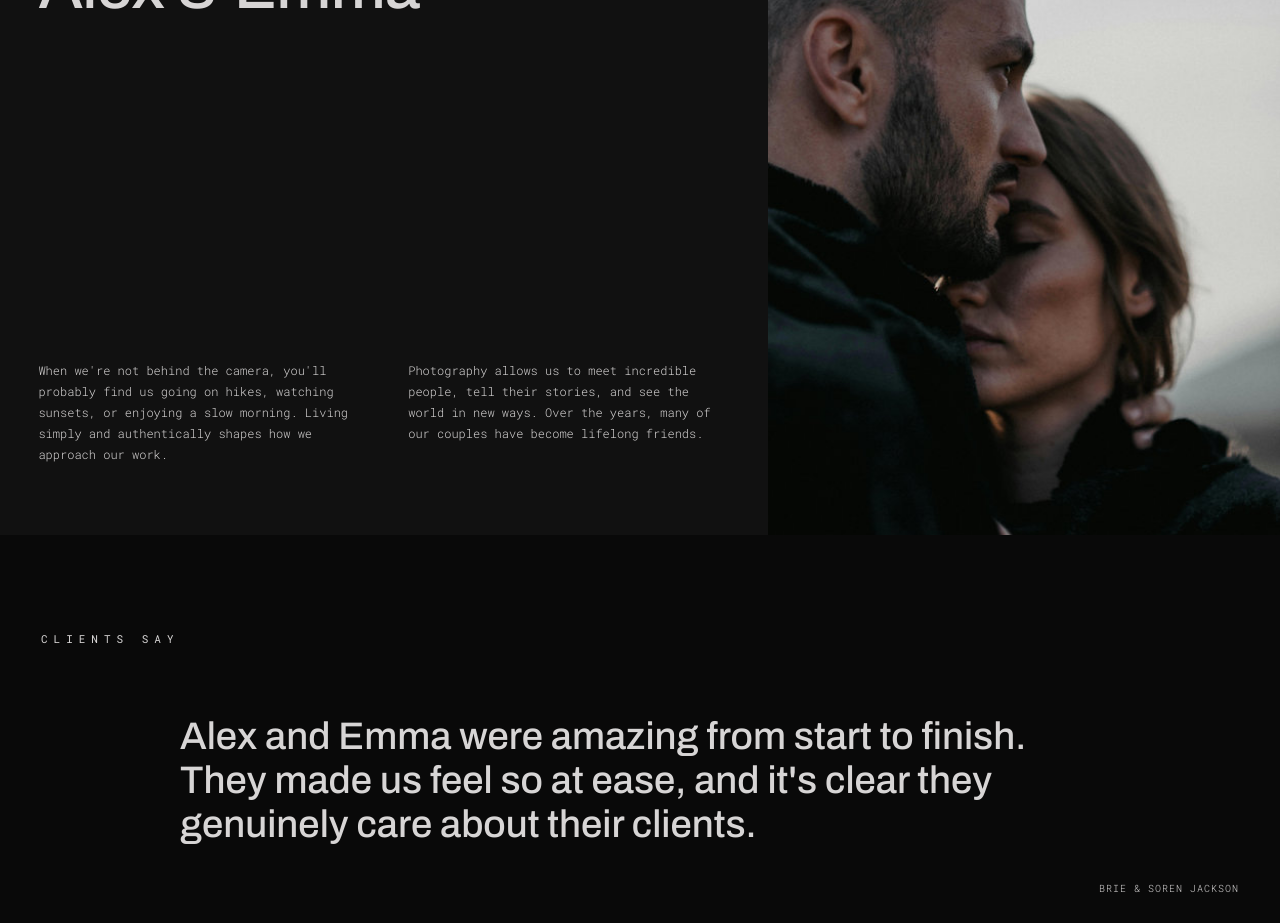
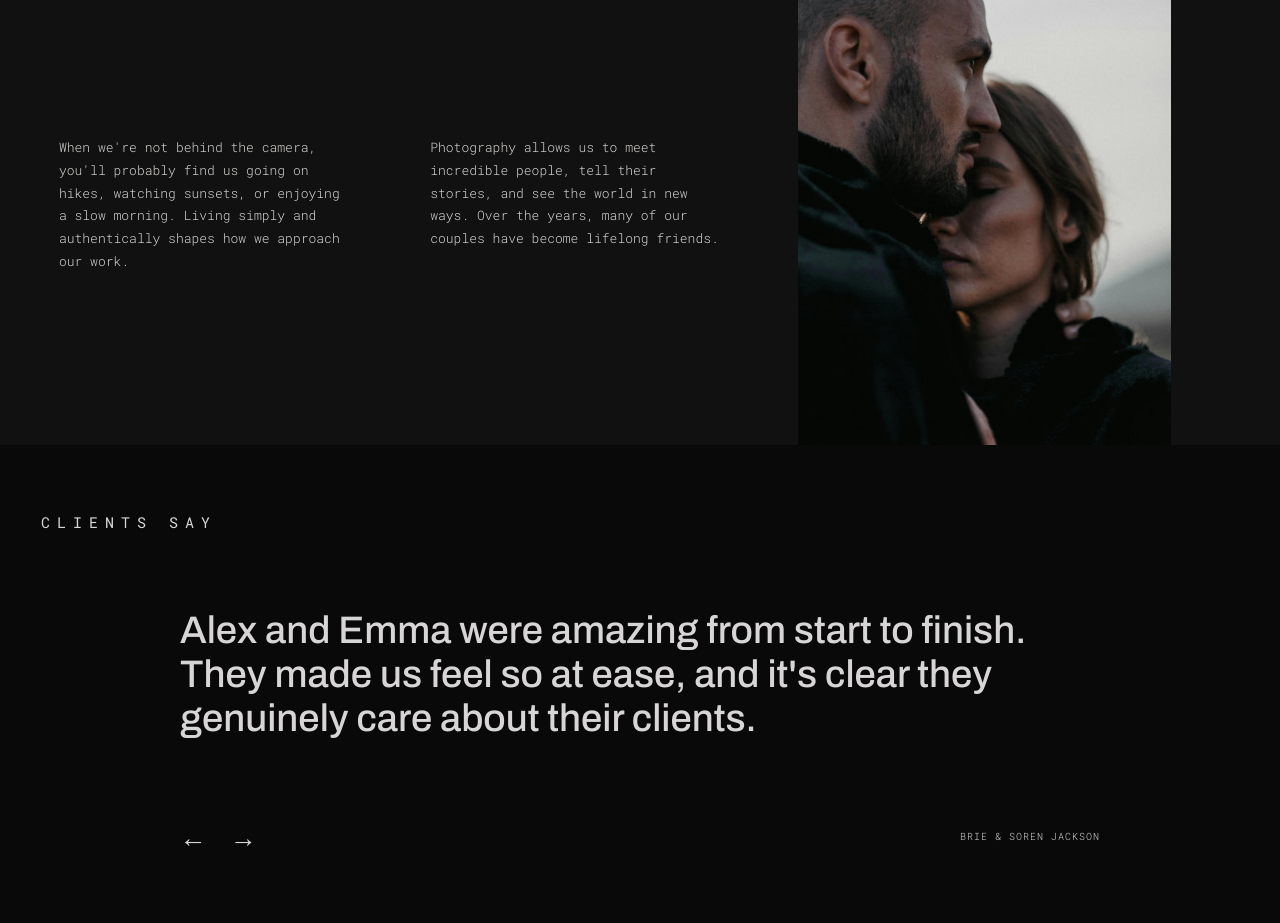
Before and after one commit to baotoan9698/ourjune, a Next.js app: page /about in a window 1280 px wide. Shown: the part 1000-1923 px from the top of the page. Built offline with nearby package versions, Linux system fonts and the light colour scheme; no server answers; the database is empty.

Commit message:
Refine About story and client reviews

```diff
--- /dev/null
+++ b/app/about/ClientSaySlider.tsx
@@ -0,0 +1,24 @@
+"use client";
+
+import { useState } from "react";
+
+type Review = { quote: string; name: string };
+
+export function ClientSaySlider({ label, reviews }: { label: string; reviews: Review[] }) {
+  const [index, setIndex] = useState(0);
+  const review = reviews[index];
+
+  return <section className="client-say">
+    <span className="page-label">{label}</span>
+    <div className="client-say-slide" key={index}>
+      <blockquote>{review.quote}</blockquote>
+      <div className="client-say-footer">
+        <div className="client-say-controls">
+          <button type="button" aria-label="Previous client review" onClick={() => setIndex((index - 1 + reviews.length) % reviews.length)}>←</button>
+          <button type="button" aria-label="Next client review" onClick={() => setIndex((index + 1) % reviews.length)}>→</button>
+        </div>
+        <cite>{review.name}</cite>
+      </div>
+    </div>
+  </section>;
+}
--- a/app/about/page.tsx
+++ b/app/about/page.tsx
@@ -1,5 +1,6 @@
 import { getSiteContent } from "../../lib/content";
 import { ContactCta, SiteFooter, SiteHeader } from "../components/SiteChrome";
+import { ClientSaySlider } from "./ClientSaySlider";
 
 const fallback = {
   label: "About us", title: "We're so happy\nyou're here",
@@ -11,17 +12,37 @@ const fallback = {
   storyImage: "/portrait-4.jpg", clientLabel: "Clients say",
   clientQuote: "Alex and Emma were amazing from start to finish. They made us feel so at ease, and it's clear they genuinely care about their clients.",
   clientName: "BRIE & SOREN JACKSON", servicesLabel: "What we do",
+  clientReviews: [
+    { quote: "Alex and Emma were amazing from start to finish. They made us feel so at ease, and it's clear they genuinely care about their clients.", name: "BRIE & SOREN JACKSON" },
+    { quote: "Every moment felt natural and completely unforced. Our photographs carry the warmth, movement, and emotion we remember from that day.", name: "MAYA & DEVON" },
+    { quote: "They understood our story from the very first conversation and created photographs that feel honest, cinematic, and unmistakably like us.", name: "JENNIFER & THEO" },
+  ],
   services: "Portraits\nWeddings\nLove Stories\nCommercial", servicesImage: "/horizontal-1.jpg",
 };
 
 export const dynamic = "force-dynamic";
 export default async function AboutPage() {
   const c = await getSiteContent("about", fallback);
-  return <main className="subpage" id="top"><SiteHeader/><div className="subpage-main">
+  const reviews = c.clientReviews?.length ? c.clientReviews : [
+    { quote: c.clientQuote, name: c.clientName },
+    ...fallback.clientReviews.slice(1),
+  ];
+  return <main className="subpage about-page" id="top"><SiteHeader/><div className="subpage-main">
     <section className="page-intro"><span className="page-label">{c.label}</span><h1 className="page-title">{c.title.split("\n").map((line,i)=><span key={line}>{line}{i<c.title.split("\n").length-1&&<br/>}</span>)}</h1></section>
     <section className="about-hero-grid"><img src={c.introImage} alt="Our June photographers"/><p>{c.introText}</p></section>
-    <section className="about-story"><div className="about-story-copy"><h2>{c.storyTitle}</h2><div className="about-columns"><p>{c.storyText1}</p><p>{c.storyText2}</p></div></div><img src={c.storyImage} alt="Our June photographers"/></section>
-    <section className="client-say"><span className="page-label">{c.clientLabel}</span><blockquote>{c.clientQuote}</blockquote><cite>{c.clientName}</cite></section>
+    <section className="alex-emma-section">
+      <div className="alex-emma-content">
+        <h2>{c.storyTitle}</h2>
+        <div className="alex-emma-text">
+          <p>{c.storyText1}</p>
+          <p>{c.storyText2}</p>
+        </div>
+      </div>
+      <div className="alex-emma-image-frame">
+        <img className="alex-emma-image" src={c.storyImage} alt="Alex and Emma"/>
+      </div>
+    </section>
+    <ClientSaySlider label={c.clientLabel} reviews={reviews}/>
     <section className="about-services"><img src={c.servicesImage} alt="Our June services"/><div><span className="page-label">{c.servicesLabel}</span><h3>{c.services.split("\n").map(line=><span key={line}>{line}<br/></span>)}</h3></div></section>
     <ContactCta/><SiteFooter/>
   </div></main>;
--- a/app/subpages.css
+++ b/app/subpages.css
@@ -16,15 +16,25 @@
 .about-hero-grid { padding:25px 3.2% 90px; display:grid; grid-template-columns:1fr 1fr; gap:12%; align-items:end; }
 .about-hero-grid img { width:52%; height:300px; object-fit:cover; }
 .about-hero-grid p { max-width:480px; justify-self:end; font:300 13px/22px "Roboto Mono",monospace; }
-.about-story { display:grid; grid-template-columns:1.2fr .8fr; background:#111; }
-.about-story-copy { padding:70px 5%; display:flex; flex-direction:column; justify-content:space-between; }
-.about-story-copy h2 { margin:0; font:500 clamp(48px,5vw,76px)/1 "Archivo",sans-serif; }
-.about-columns { display:grid; grid-template-columns:1fr 1fr; gap:7%; }
-.about-columns p { font:300 12px/21px "Roboto Mono",monospace; }
-.about-story>img { height:650px; object-fit:cover; }
-.client-say { padding:90px 3.2%; min-height:420px; }
-.client-say blockquote { max-width:920px; margin:65px auto 35px; font:500 clamp(26px,3vw,42px)/1.15 "Archivo",sans-serif; }
+.alex-emma-section { height:clamp(560px,70svh,720px); padding:0 8.5% 0 4.6%; display:grid; grid-template-columns:minmax(0,1.6fr) minmax(360px,.95fr); gap:5%; overflow:hidden; background:#111; }
+.alex-emma-content { min-width:0; position:relative; padding:78px 0; }
+.alex-emma-content h2 { margin:0; color:#d7d5d3; font:500 clamp(38px,3.2vw,52px)/1 "Archivo",sans-serif; letter-spacing:-2px; }
+.alex-emma-text { position:absolute; top:57%; left:0; right:0; transform:translateY(-50%); display:grid; grid-template-columns:1fr 1fr; gap:12%; }
+.alex-emma-text p { margin:0; color:#d7d5d3; font:300 clamp(13px,1vw,15px)/1.75 "Roboto Mono",monospace; }
+.alex-emma-image-frame { height:100%; aspect-ratio:2/3; justify-self:end; overflow:hidden; }
+.alex-emma-image { display:block; width:100%; height:100%; object-fit:cover; object-position:center center; }
+.about-page .page-intro .page-label,.about-page .client-say>.page-label,.about-page .about-services .page-label { font-size:15px; letter-spacing:7px; }
+.about-page .page-title { font-size:clamp(48px,5.1vw,76px); }
+.client-say { box-sizing:border-box; width:100%; height:480px; min-height:480px; max-height:480px; padding:70px 3.2%; display:flex; flex-direction:column; overflow:hidden; }
+.client-say blockquote { width:100%; max-width:920px; margin:0 auto; align-self:center; font:500 clamp(26px,3vw,42px)/1.15 "Archivo",sans-serif; }
 .client-say cite { display:block; text-align:right; font:300 10px/15px "Roboto Mono",monospace; letter-spacing:1px; }
+.client-say-slide { min-height:0; height:100%; flex:1; display:grid; grid-template-rows:minmax(0,1fr) auto; overflow:hidden; animation:clientSayIn .45s ease both; }
+.client-say-footer { width:100%; max-width:920px; margin:0 auto; display:flex; align-items:center; justify-content:space-between; gap:30px; }
+.client-say-controls { display:flex; gap:24px; }
+.client-say-controls button { border:0; padding:5px; background:transparent; color:#d7d5d5; font:300 27px/1 "Roboto Mono",monospace; cursor:pointer; transition:transform .2s ease; }
+.client-say-controls button:hover { transform:translateX(-2px); }
+.client-say-controls button+button:hover { transform:translateX(2px); }
+@keyframes clientSayIn { from { opacity:0; transform:translateY(8px); } to { opacity:1; transform:none; } }
 .about-services { display:grid; grid-template-columns:2fr 1fr; background:#111; }
 .about-services img { height:560px; object-fit:cover; }
 .about-services div { padding:55px 12%; }
@@ -109,6 +119,15 @@
 @media(max-width:800px){
   .portfolio-project.project-1,.portfolio-project.project-2,.portfolio-project.project-3,.portfolio-project.project-4{width:92%;margin-top:0;margin-left:0;}
   .portfolio-project.project-1 img,.portfolio-project.project-2 img,.portfolio-project.project-3 img,.portfolio-project.project-4 img{height:400px;}
+  .alex-emma-section{height:auto;padding:60px 24px;grid-template-columns:1fr;gap:45px;}
+  .alex-emma-content{min-height:560px;padding:0;display:flex;flex-direction:column;justify-content:space-between;}
+  .alex-emma-text{position:static;transform:none;grid-template-columns:1fr;gap:24px;}
+  .alex-emma-image-frame{width:100%;height:auto;aspect-ratio:2/3;justify-self:stretch;}
+  .alex-emma-image{width:100%;height:100%;object-position:center center;}
+  .about-page .page-intro .page-label,.about-page .client-say>.page-label,.about-page .about-services .page-label{font-size:13px;letter-spacing:5px;}
+  .client-say{height:520px;min-height:520px;max-height:520px;padding:65px 24px;}
+  .client-say blockquote{font-size:clamp(22px,7vw,30px);overflow:hidden;}
+  .client-say-footer{align-items:flex-end;}
   .masonry{display:grid;grid-template-columns:repeat(2,minmax(0,1fr));gap:10px;padding:55px 12px;columns:auto;}
   .masonry img,.masonry img:nth-child(3n+1),.masonry img:nth-child(3n+2),.masonry img:nth-child(3n){grid-column:auto;height:auto;margin:0;aspect-ratio:1/1;object-fit:cover;}
   .masonry img:nth-child(1),.masonry img:nth-child(2),.masonry img:nth-child(3),.masonry img:nth-child(4),.masonry img:nth-child(5),.masonry img:nth-child(6),.masonry img:nth-child(7),.masonry img:nth-child(8),.masonry img:nth-child(9),.masonry img:nth-child(10),.masonry img:nth-child(11){grid-column:auto;width:100%;aspect-ratio:1/1;}
```
